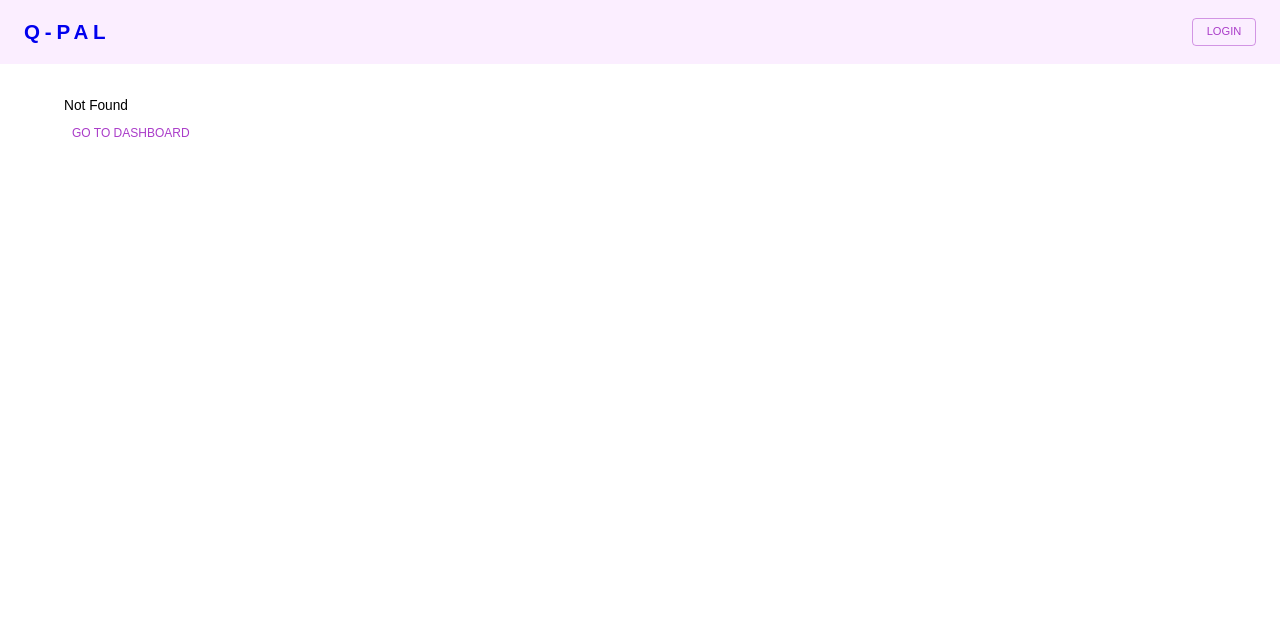
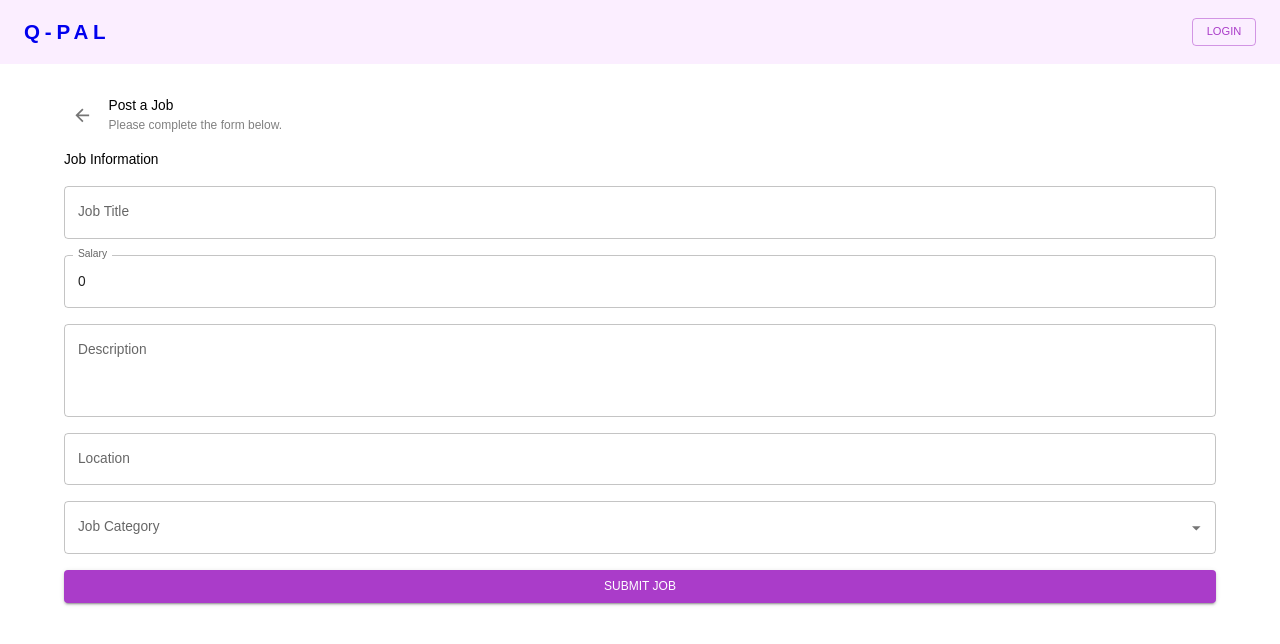
Before and after one commit to ezlyTech/innolympics-poninoni-qpal, a React (Vite) app: page /post-a-job in a window 1280 px wide. Before the commit this address had no page. Shown: the top 644 px of the page. Built offline with nearby package versions, Linux system fonts and the light colour scheme.

Commit message:
add post sheesh

```diff
--- a/src/App.jsx
+++ b/src/App.jsx
@@ -7,11 +7,10 @@ import {
 import {
   Auth,
   Dashboard,
-  Item1,
-  Item2,
   Login,
   MyAccount,
   NotFound,
+  PostJobForm,
   Settings,
 } from "./pages"
 import RootLayout from "./layout/RootLayout"
@@ -25,8 +24,7 @@ const App = () => {
       <Route path="/" element={<RootLayout />}>
         <Route path='auth' element={<Auth />}/>
         <Route path='dashboard' element={<Dashboard />}/>
-        <Route path='item1' element={<Item1 />}/>
-        <Route path='item2' element={<Item2 />}/>
+        <Route path='post-a-job' element={<PostJobForm />}/>
         <Route index element={<Login />}/>
         <Route path='my-account' element={<MyAccount />}/>
         <Route path='settings' element={<Settings />}/>
--- a/src/pages/Item1/Item1.jsx
+++ /dev/null
@@ -1,7 +0,0 @@
-const Item1 = () => {
-  return (
-    <div>Item1</div>
-  )
-}
-
-export default Item1
--- a/src/pages/Item1/index.js
+++ /dev/null
@@ -1,3 +0,0 @@
-import Item1 from "./Item1";
-
-export default Item1
--- a/src/pages/Item2/Item2.jsx
+++ /dev/null
@@ -1,7 +0,0 @@
-const Item2 = () => {
-  return (
-    <div>Item2</div>
-  )
-}
-
-export default Item2
--- a/src/pages/Item2/index.js
+++ /dev/null
@@ -1,3 +0,0 @@
-import Item2 from './Item2';
-
-export default Item2;
--- /dev/null
+++ b/src/pages/PostJobForm/PostJobForm.jsx
@@ -0,0 +1,132 @@
+import { Autocomplete, IconButton, Stack, TextField, Typography, Button } from "@mui/material"
+import { ArrowBack as ArrowBackIcon } from '@mui/icons-material';
+import { collection, addDoc, deleteDoc, doc, onSnapshot } from "firebase/firestore";
+import { db, auth } from "../../config/firebase";
+import { useState } from "react";
+
+const PostJobForm = () => {
+    const [newJobTitle, setNewJobTitle] = useState("");
+    const [newSalary, setNewSalary] = useState(0);
+    const [newDescription, setNewDescription] = useState("");
+    const [newLocation, setNewLocation] = useState("");
+    const [newJobCategory, setNewJopCategory] = useState([]);
+    const jobCollectionRef = collection(db, "jobs");
+
+    const jobCategoryOptions = [
+        { id: 1, title: "Laborers and Helpers" },
+        { id: 2, title: "Operatives" },
+        { id: 3, title: "Craft Workers" },
+        { id: 4, title: "Service Workers" },
+        { id: 5, title: "Sales Workers" },
+    ];
+
+    const onSubmitJob = async () => {
+        // Validate fields
+        if (!newJobTitle || !newLocation || !newDescription || newSalary <= 0 || newJobCategory.length === 0) {
+          alert("Please fill in all fields.");
+          return;
+        }
+
+        try {
+          await addDoc(jobCollectionRef, {
+            jobTitle: newJobTitle,
+            description: newDescription,
+            salary: newSalary,
+            location: newLocation,
+            jobCategory: newJobCategory,
+            userId: auth?.currentUser?.uid,
+          });
+
+          // Clear fields
+          setNewJobTitle("");
+          setNewDescription("");
+          setNewSalary(0);
+          setNewLocation("");
+          setNewJopCategory([]);
+        } catch (err) {
+          console.log("Error submitting job:", err);
+        }
+      };
+
+    return (
+    <>
+        <Stack direction='row' gap={1}>
+            <IconButton>
+                <ArrowBackIcon />
+            </IconButton>
+            <Stack>
+                <Typography>
+                    Post a Job
+                </Typography>
+                <Typography variant="body2" color="GrayText">
+                    Please complete the form below.
+                </Typography>
+            </Stack>
+        </Stack>
+            <Stack gap={2}>
+                <Typography mt={2}>
+                    Job Information
+                </Typography>
+                <TextField
+                    id="jobTitle"
+                    variant="outlined"
+                    label="Job Title"
+                    type="text"
+                    onChange={(e) => setNewJobTitle(e.target.value)}
+                    value={newJobTitle}
+                />
+                <TextField
+                    id="salary"
+                    variant="outlined"
+                    label="Salary"
+                    type="number"
+                    onChange={(e) => setNewSalary(Number(e.target.value))}
+                    value={newSalary}
+                />
+                <TextField
+                    id="description"
+                    variant="outlined"
+                    label="Description"
+                    multiline
+                    rows={3}
+                    type="text"
+                    onChange={(e) => setNewDescription(e.target.value)}
+                    value={newDescription}
+                />
+                <TextField
+                    id="location"
+                    variant="outlined"
+                    label="Location"
+                    type="text"
+                    onChange={(e) => setNewLocation(e.target.value)}
+                    value={newLocation}
+                />
+                <Autocomplete
+                  multiple
+                  id="jobCategory"
+                  options={jobCategoryOptions}
+                  getOptionLabel={(option) => option.title}
+                  filterSelectedOptions
+                  onChange={(e, value) => setNewJopCategory(value)}
+                  value={newJobCategory}
+                  renderInput={(params) => (
+                    <TextField
+                      {...params}
+                      label="Job Category"
+                      placeholder="Add one or more"
+                    />
+                  )}
+                />
+                <Button
+                  onClick={onSubmitJob}
+                  variant="contained"
+                  color="primary"
+                >
+                  Submit Job
+                </Button>
+            </Stack>
+    </>
+  )
+}
+
+export default PostJobForm
--- /dev/null
+++ b/src/pages/PostJobForm/index.js
@@ -0,0 +1,3 @@
+import PostJobForm from './PostJobForm';
+
+export default PostJobForm;
--- a/src/pages/index.js
+++ b/src/pages/index.js
@@ -1,19 +1,17 @@
 import Auth from './Auth';
 import Dashboard from './Dashboard';
-import Item1 from './Item1';
-import Item2 from './Item2';
 import Login from './Login';
 import MyAccount from './MyAccount';
 import Settings from './Settings';
 import NotFound from './NotFound';
+import PostJobForm from './PostJobForm';
 
 export {
     Auth,
     Dashboard,
-    Item1,
-    Item2,
     Login,
     MyAccount,
     Settings,
     NotFound,
+    PostJobForm,
 }
```
